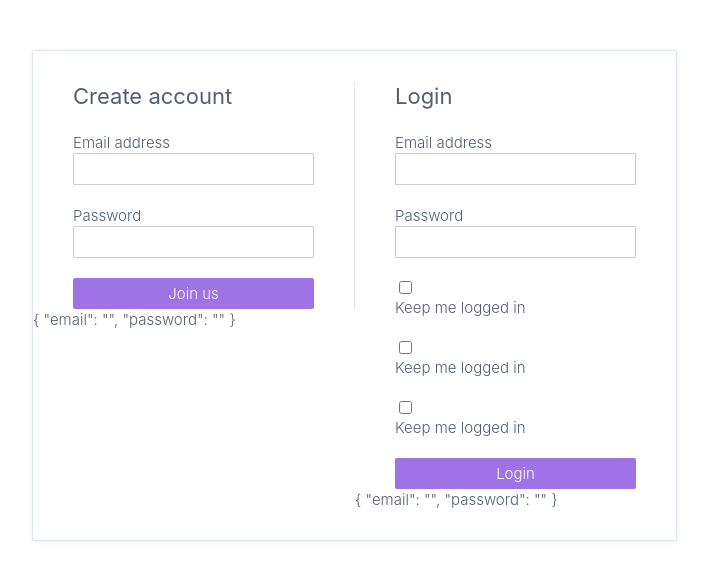
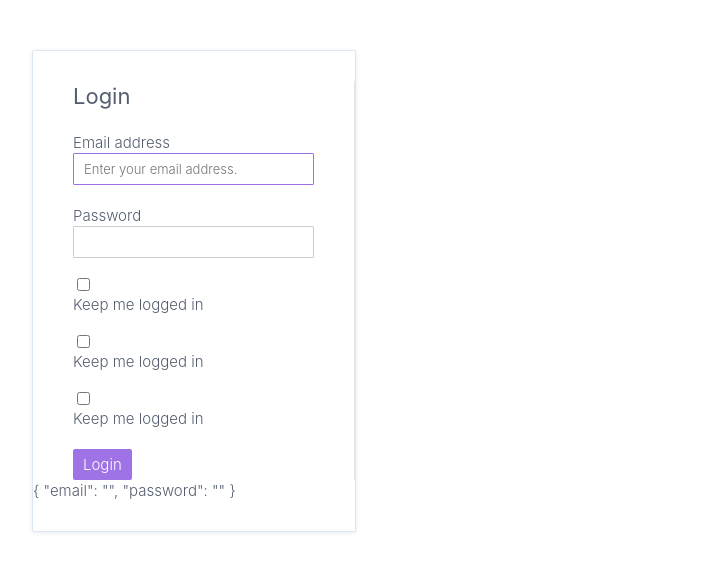
Before and after one commit to cyrilledjdj/angular-pro-src, an Angular app: page / in a window 1280 px wide. Shown: the top 580 px of the page, without its empty margins (18-726 px from the left). Built offline with nearby package versions, Linux system fonts and the light colour scheme.

Commit message:
using ElementRef and nativeElement

```diff
--- a/src/app/app.component.html
+++ b/src/app/app.component.html
@@ -1,10 +1,4 @@
-<div class="d-flex flex-row flex-nowrap justify-content-around">
-  <auth-form (submitted)="createUser($event)">
-    <h3>Create account</h3>
-    <button type="submit" class="btn btn-primary">
-      Join us
-    </button>
-  </auth-form>
+<div>
   <auth-form (submitted)="loginUser($event)">
     <h3>Login</h3>
     <auth-remember (checked)="rememberUser($event)"></auth-remember>
--- a/src/app/auth-form/auth-form.component.ts
+++ b/src/app/auth-form/auth-form.component.ts
@@ -7,7 +7,7 @@ import { AuthRememberComponent } from './auth-remember.component';
   selector: 'auth-form',
   template: /*html*/`
     <div>
-      <form class="d-flex flex-column justify-content-center" #form="ngForm" no-validate (ngSubmit)="onSubmit(form.value)">
+      <form #form="ngForm" no-validate (ngSubmit)="onSubmit(form.value)">
         <ng-content select=h3></ng-content>
         <label>
           Email address
@@ -24,7 +24,7 @@ import { AuthRememberComponent } from './auth-remember.component';
       {{form.value | json}}
     </div>
   `,
-  styles: []
+  styles: [/* css */`.email{border-color: #9f72e6}`]
 })
 export class AuthFormComponent implements AfterContentInit, AfterViewInit {
 
@@ -59,7 +59,10 @@ export class AuthFormComponent implements AfterContentInit, AfterViewInit {
   }
   ngAfterViewInit() {
     // console.log('AfterViewInit', this.message);
-    console.log('email', this.email);
+    console.log('email', this.email.nativeElement);
+    this.email.nativeElement.setAttribute('placeholder', 'Enter your email address.');
+    this.email.nativeElement.classList.add('email');
+    this.email.nativeElement.focus();
     if (this.message) {
       this.message.forEach((message: AuthMessageComponent) => message.days = 30);
     }
```
